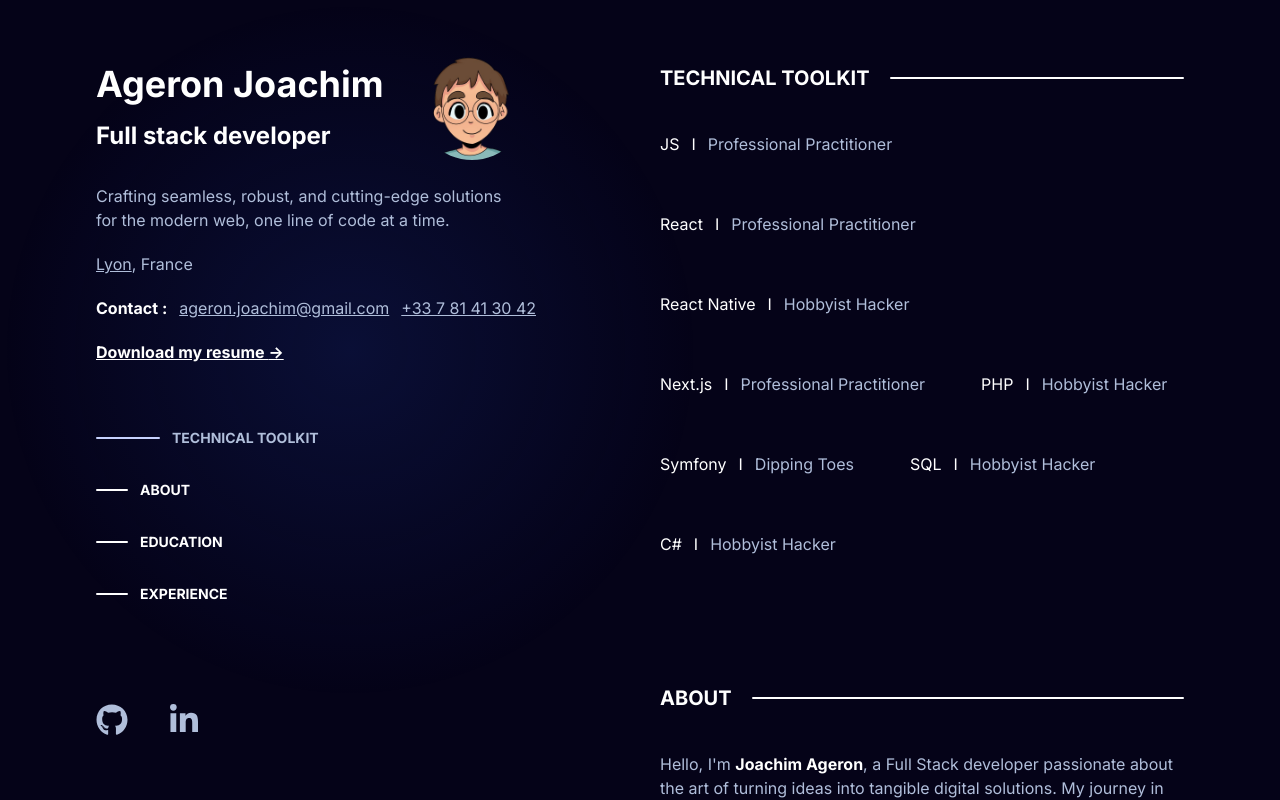
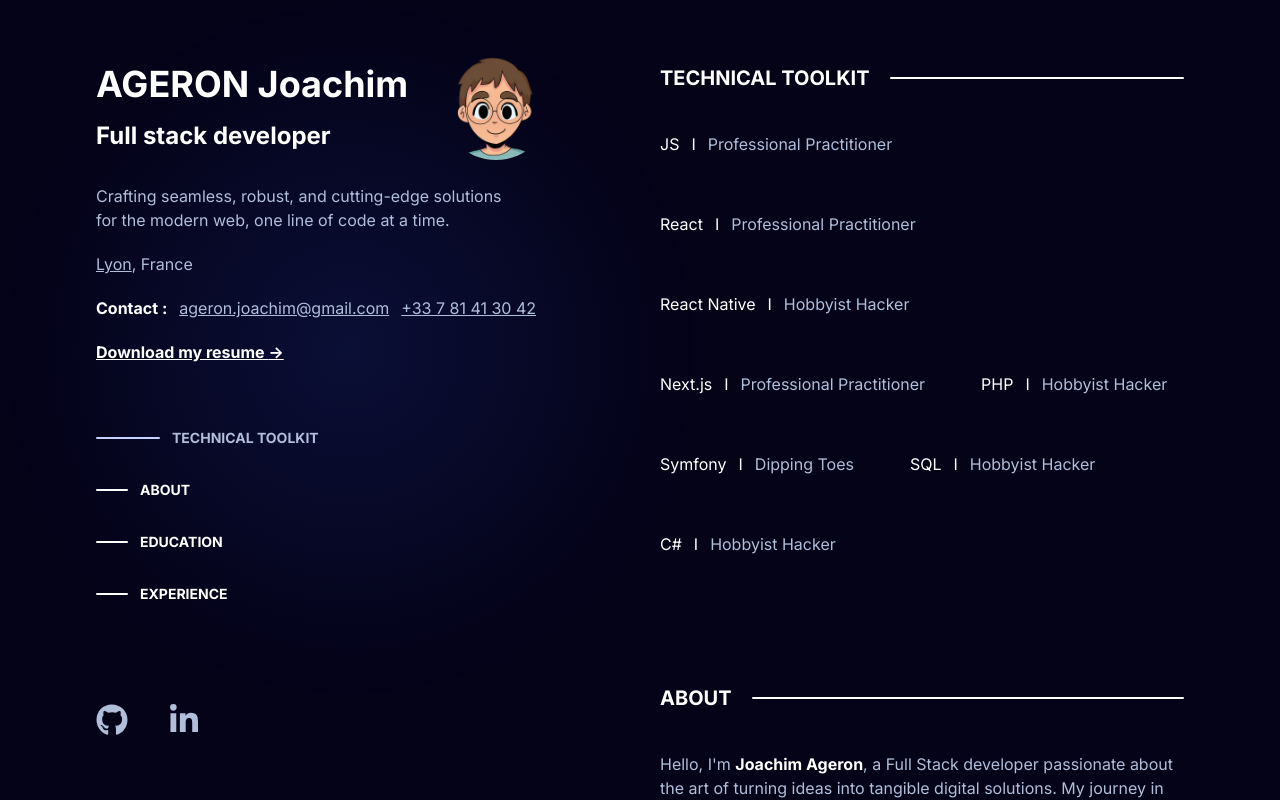
Before and after one commit to joachimageron/site-portfolio, a Next.js app: page / in a window 1280 px wide. Shown: the top 800 px of the page. Built offline with nearby package versions, Linux system fonts and the light colour scheme.

Commit message:
🎨 style: Update heading capitalization in page.tsx
Change the capitalization of the name "Ageron Joachim" to "AGERON Joachim" in the main heading for consistency and emphasis.

```diff
--- a/app/page.tsx
+++ b/app/page.tsx
@@ -38,7 +38,7 @@
           <div>
             <div className={'flex gap-8 mb-6'}>
               <div>
-                <h1 className='text-4xl font-bold pb-4 text-white'>Ageron Joachim</h1>
+                <h1 className='text-4xl font-bold pb-4 text-white'>AGERON Joachim</h1>
                 <h2 className='text-2xl font-bold text-white'>Full stack developer</h2>
               </div>
               <div className={'rounded-full w-28 h-28 relative hidden lg:block -mt-4'}>
```
